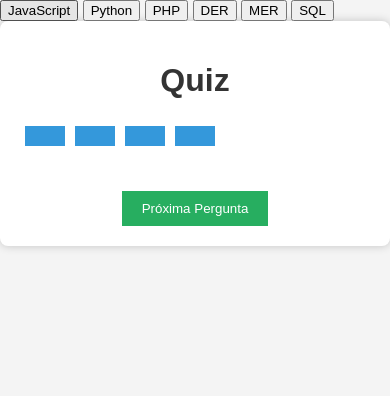
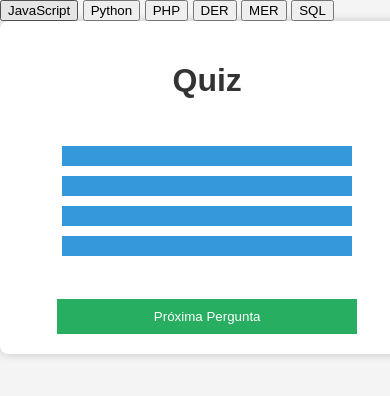
Before and after one commit to lucas-sales-pires/Projetos, a PHP site: page / in a window 390 px wide. Shown: the top 396 px of the page. Run offline with PHP 8.4, Linux system fonts and the light colour scheme.

Commit message:
Update style.css

```diff
--- a/quiz/style.css
+++ b/quiz/style.css
@@ -50,3 +50,24 @@ h1 {
 #opcoes-container{
     display: flex;
 }
+@media(max-width:768px){
+    .quiz-container {
+        background-color: #fff;
+        width: 96%;
+        margin: 0 auto;
+        border-radius: 8px;
+        box-shadow: 0 0 10px rgba(0, 0, 0, 0.2);
+        text-align: center;
+        display: flex;
+        flex-direction: column;
+}
+#opcoes-container {
+    flex-direction: column;
+    width: 80%;
+    margin: auto;
+}
+#next-button {
+    width: 80%;
+    margin: auto;
+}
+}
```
